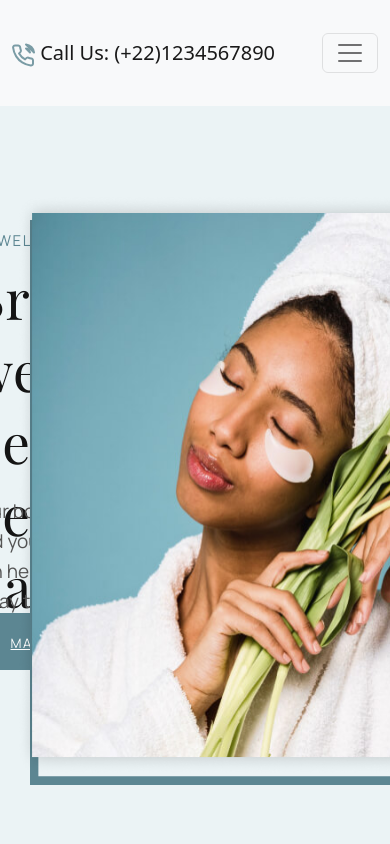
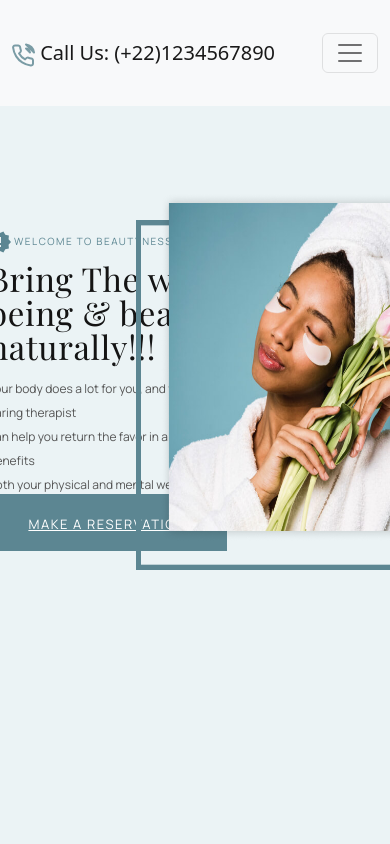
Before and after one commit to DmytroNast/BeautynessStudio, a plain HTML site: page index.html in a window 390 px wide. Shown: the top 844 px of the page. Drawn offline with nearby package versions, Linux system fonts and the light colour scheme; a web font is replaced by a local one.

Commit message:
optimisation

```diff
--- a/style/media.css
+++ b/style/media.css
@@ -670,6 +670,62 @@
         position: relative;
     }
 
+    .conteiner8__cards {
+    width: 100%;
+    max-width: 720px;
+    position: relative;
+    }
+
+
+    .footer {
+        width: 100%;
+        max-width: 768px;
+        position: relative;
+    }
+
+    .footer__line img {
+        width: 625px;
+    }
+
+    .conteiner1 h2 {
+        font-size: 10px;
+    }
+
+    .conteiner1 h1 {
+        font-size: 33px;
+        line-height: 34px;
+        margin-bottom: -99px;
+    }
+
+    .conteiner1 h3 {
+        font-size: 12px;
+        line-height: 24px;
+    }
+
+    .conteiner1_pic1 {
+        z-index: 5;
+        position: relative;
+        top: -298px;
+        right: -17px;
+    }
+
+    .conteiner1_pic1 img {
+        height: 350px;
+        width: 300px;
+    }
+
+    .conteiner1_pic0 img {
+        height: 350px;
+        width: 300px;
+    }
+
+    .figure-caption h3 {
+        font-size: 11px;
+        line-height: 17px;
+    }
+
+
+
 }
 
 @media (max-width: 480px) {
```
